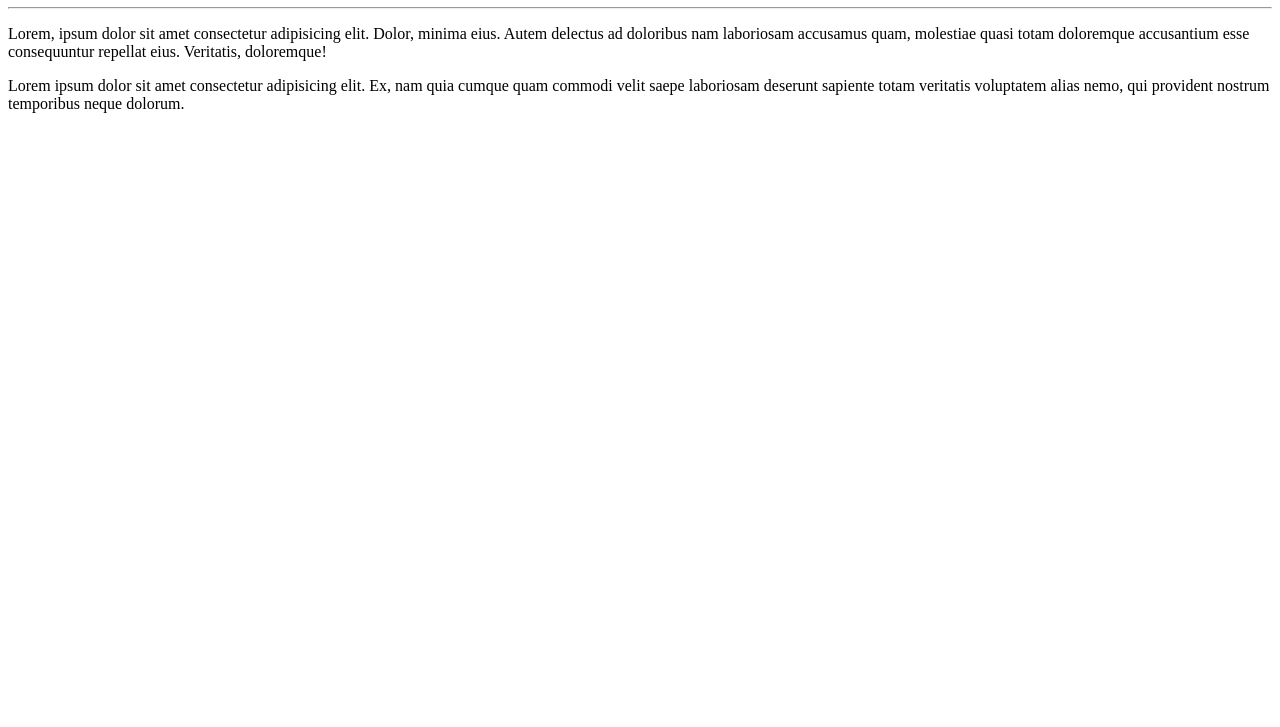
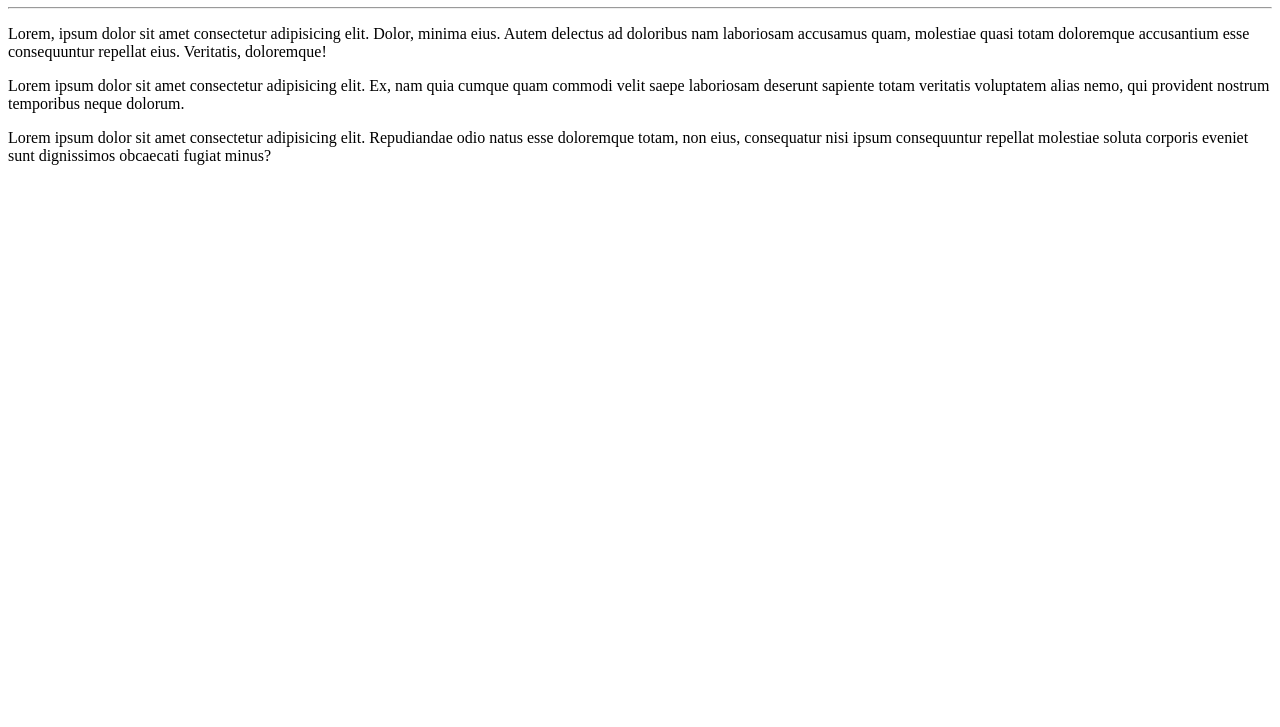
Before and after one commit to queirozallan/olamundo, a plain HTML site: page site-exemplo/index.html in a window 1280 px wide. Shown: the part 73-800 px from the top of the page. Drawn offline with Linux system fonts and the light colour scheme.

Commit message:
Update index.html

```diff
--- a/site-exemplo/index.html
+++ b/site-exemplo/index.html
@@ -11,5 +11,6 @@
     <hr>
     <p>Lorem, ipsum dolor sit amet consectetur adipisicing elit. Dolor, minima eius. Autem delectus ad doloribus nam laboriosam accusamus quam, molestiae quasi totam doloremque accusantium esse consequuntur repellat eius. Veritatis, doloremque!</p>
     <p>Lorem ipsum dolor sit amet consectetur adipisicing elit. Ex, nam quia cumque quam commodi velit saepe laboriosam deserunt sapiente totam veritatis voluptatem alias nemo, qui provident nostrum temporibus neque dolorum.</p>
+    <p>Lorem ipsum dolor sit amet consectetur adipisicing elit. Repudiandae odio natus esse doloremque totam, non eius, consequatur nisi ipsum consequuntur repellat molestiae soluta corporis eveniet sunt dignissimos obcaecati fugiat minus?</p>
 </body>
 </html>
```
